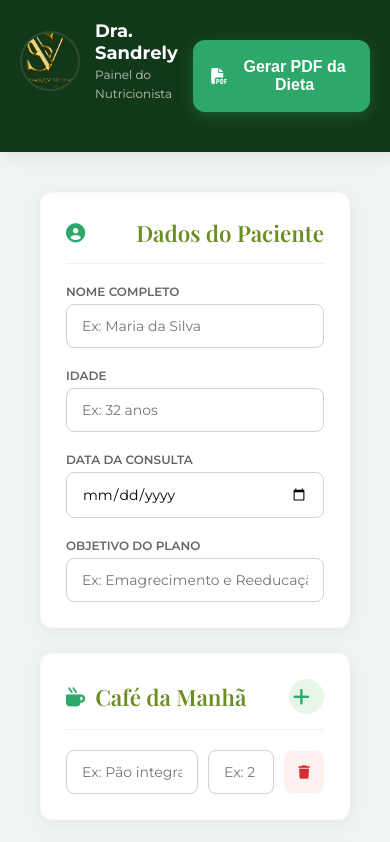
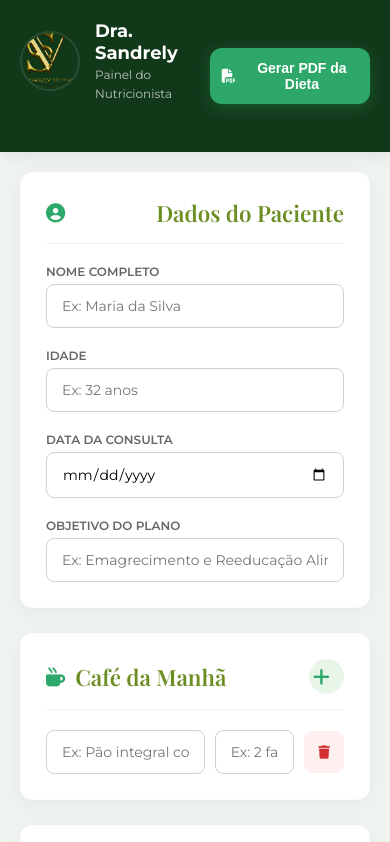
Before and after one commit to 20117764-5/Dietas-nutri-o, a plain HTML site: page index.html in a window 390 px wide. Shown: the top 842 px of the page. Drawn offline with nearby package versions, Linux system fonts and the light colour scheme.

Commit message:
nova versão 1

```diff
--- a/style.css
+++ b/style.css
@@ -166,10 +166,48 @@ input:focus { border-color: var(--primary); outline: none; box-shadow: 0 0 0 3px
 
 /* Mobile */
 @media (max-width: 900px) {
-  .app-wrapper { flex-direction: column; height: auto; overflow: auto; }
-  .sidebar { width: 100%; padding: 20px; flex-direction: row; align-items: center; justify-content: space-between; }
-  .sidebar-info { display: none; }
-  .main-content { overflow: visible; }
-  .grid-inputs { grid-template-columns: 1fr; }
-  .full { grid-column: span 1; }
+  /* Libera a rolagem geral da página no celular */
+  body {
+    height: auto;
+    overflow: auto; /* ISSO AQUI CONSERTA A ROLAGEM */
+  }
+
+  .app-wrapper {
+    flex-direction: column;
+    height: auto;
+    overflow: visible;
+  }
+
+  .sidebar {
+    width: 100%;
+    padding: 20px;
+    flex-direction: row;
+    align-items: center;
+    justify-content: space-between;
+    position: relative; /* Garante que fique no fluxo */
+  }
+
+  .sidebar-info {
+    display: none;
+  }
+
+  .main-content {
+    overflow: visible; /* Remove a barra de rolagem interna */
+    height: auto;
+    padding: 20px;
+  }
+
+  .grid-inputs {
+    grid-template-columns: 1fr;
+  }
+
+  .full {
+    grid-column: span 1;
+  }
+
+  /* Ajuste para o botão não ficar gigante no mobile */
+  .btn-generate {
+    padding: 12px;
+    font-size: 14px;
+  }
 }
```
